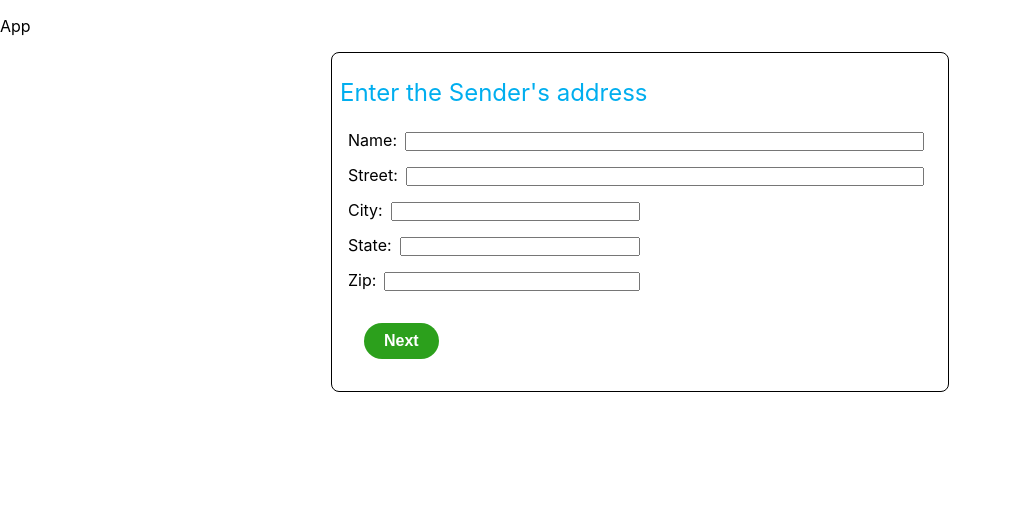
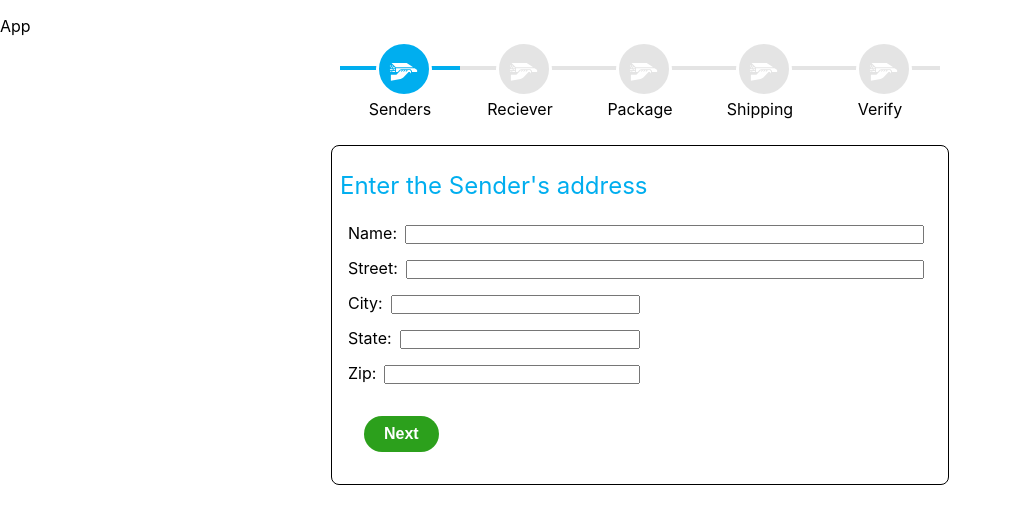
Before and after one commit to devpatelwebdeveloper/shipping-label-maker, a React (Vite) app: page / in a window 1280 px wide. Shown: the top 524 px of the page, without its empty margins (0-1012 px from the left). Built offline with nearby package versions, Linux system fonts and the light colour scheme.

Commit message:
steps setup done

```diff
--- /dev/null
+++ b/src/Components/ProgressBar/ProgressBar.jsx
@@ -0,0 +1,29 @@
+import React from 'react';
+import classNames from 'classnames/bind'
+import styles from "./ProgressBar.module.scss"
+
+const ProgressBar = ({steps}) => {
+  let cx = classNames.bind(styles)
+  return (
+    <div className={cx('custom-container')}>
+    <ul className={cx('steps-bar')}>
+      {steps.map(step => {
+        return (
+          <li
+            id={step.stepId}
+            key={step.stepId}
+            className={cx('step-item',step.stepSuccess)}
+            step-name={step.stepName}
+          >
+            <div>
+              <span className={cx('stepIcon')}>{step.stepIcon}</span>
+            </div>
+          </li>
+        )
+      })}
+    </ul>
+  </div>
+  )
+}
+
+export default ProgressBar;
--- /dev/null
+++ b/src/Components/ProgressBar/ProgressBar.module.scss
@@ -0,0 +1,101 @@
+$primary-blue: #00aeef;
+$stateItemColor: #fff;
+$coverColor: #e4e4e4;
+$textColor: #939393;
+$success-green: #43ac14;
+$successStatus: #43ac14;
+$waitStatus: #381e8a;
+$failStatus: #c6171b;
+$emptyStatus: #e4e4e4;
+
+@mixin set-step-status($statusColor, $statusSymbol, $statusWidth) {
+	&::before {
+		width: $statusWidth;
+		background-color: $statusColor;
+	}
+
+	& > div {
+		background-color: $statusColor;
+
+		& i::before {
+			content: $statusSymbol;
+		}
+	}
+}
+
+.steps-bar {
+	$stepSize: 50px;
+	position: relative;
+	display: table;
+	margin: ($stepSize/2) auto;
+	table-layout: fixed;
+	height: 4px;
+	width: 600px;
+	background-color: $coverColor;
+	padding-left: 0px;
+
+	.step-item {
+		display: table-cell;
+		position: relative;
+		width: 2%;
+		text-align: center;
+		height: 4px;
+
+		&::before {
+			content: "";
+			display: block;
+			width: 0%;
+			height: 100%;
+		}
+
+		&::after {
+			content: attr(step-name);
+			position: absolute;
+			top: ($stepSize/2)+8;
+			left: 0;
+			right: 0;
+			overflow: hidden;
+			text-overflow: ellipsis;
+		}
+
+		& > div {
+			$border-width: 8px;
+			position: absolute;
+			top: -($stepSize / 2);
+			margin-left: -($border-width * 3);
+			display: inline-block;
+			width: $stepSize;
+			height: $stepSize;
+			border-color: #fff;
+			border-style: solid;
+			// border-width: 0 $border-width 0 $border-width;
+			border-radius: 50%;
+			line-height: $stepSize;
+			text-align: center;
+			font-size: 1em;
+			color: $stateItemColor;
+		}
+
+		&.wait {
+			@include set-step-status($primary-blue, "\f0c3", 100%);
+		}
+
+		&.success {
+			@include set-step-status($success-green, "\f00c", 100%);
+		}
+
+		&.fail {
+			@include set-step-status($failStatus, "\f05e", 50%);
+		}
+
+		&.empty {
+			@include set-step-status($coverColor, "\f017", 0%);
+		}
+	}
+}
+
+.custom-container {
+	width: 100%;
+	margin: 30px auto;
+	padding-bottom: 20px;
+}
--- /dev/null
+++ b/src/Components/ProgressBar/index.js
@@ -0,0 +1 @@
+export { default } from "./ProgressBar";
--- a/src/Components/StepForm/ShippingForm.jsx
+++ b/src/Components/StepForm/ShippingForm.jsx
@@ -1,6 +1,8 @@
 import React from 'react';
 import { PackageInfo, ReviewInfo, RecieverStep, SenderStep,ShippingInfo } from "./Steps"
+import ProgressBar from "../ProgressBar"
 import { useVisualMode } from '../../Utils';
+import {sender} from "./icons"
 const ShippingForm = () => {
 
   const { mode, transition } = useVisualMode(1)
@@ -14,13 +16,52 @@ const ShippingForm = () => {
     transition(mode - 1)
   }
 
+  const handleSubmit=(event)=>{
+    event.preventDefault()
+
+  }
+  // Progress Bar Steps
+  const steps = [
+    {
+      stepSuccess: mode === 1 || mode > 1 ? "wait" : "empty",
+      stepId: "step-1",
+      stepName: "Senders",
+      stepIcon: sender,
+    },
+    {
+      stepSuccess: mode === 2 || mode > 2 ? "wait" : "empty",
+      stepId: "step-2",
+      stepName: "Reciever",
+      stepIcon: sender,
+    },
+    {
+      stepSuccess: mode === 3 || mode > 3 ? "wait" : "empty",
+      stepId: "step-3",
+      stepName: "Package",
+      stepIcon: sender,
+    },
+    {
+      stepSuccess: mode === 4 || mode > 4 ? "wait" : "empty",
+      stepId: "step-4",
+      stepName: "Shipping",
+      stepIcon: sender,
+    },
+    {
+      stepSuccess: mode === 5 || mode > 5 ? "wait" : "empty",
+      stepId: "step-5",
+      stepName: "Verify",
+      stepIcon: sender,
+    },
+  ]
+
   return (
     <div>
-      { mode === 1 && <SenderStep title="Enter the Sender's address"handleNext={handleNext} /> }
-      { mode===2 && <RecieverStep title="Enter the Reciever's address"handleNext={handleNext} handlePrevious={handlePrevious}/> }
-      {mode ===3 && <PackageInfo title="Enter Package information"handleNext={handleNext} handlePrevious={handlePrevious}/>}
-      {mode===4 && <ShippingInfo title="Shipping information"handleNext={handleNext} handlePrevious={handlePrevious}/>}
-      {mode===5 && <ReviewInfo title="Review information"/>}
+      <ProgressBar steps={steps}/>
+      { mode === 1 && <SenderStep title="Enter the Sender's address" handleNext={handleNext} /> }
+      { mode===2 && <RecieverStep title="Enter the Reciever's address" handleNext={handleNext} handlePrevious={handlePrevious}/> }
+      {mode ===3 && <PackageInfo title="Enter Package information" handleNext={handleNext} handlePrevious={handlePrevious}/>}
+      {mode===4 && <ShippingInfo title="Shipping information" handleNext={handleNext} handlePrevious={handlePrevious}/>}
+      {mode===5 && <ReviewInfo title="Review information" handlePrevious={handlePrevious} handleSubmit={handleSubmit}/>}
     </div>
   );
 }
--- a/src/Components/StepForm/Steps/ReviewInfo.jsx
+++ b/src/Components/StepForm/Steps/ReviewInfo.jsx
@@ -4,7 +4,7 @@ import styles from "../Step.module.scss"
 import Button from "../../Button"
 
 
-const ReviewInfo = ({title,handlePrevious,handleNext}) => {
+const ReviewInfo = ({title,handlePrevious,handleSubmit}) => {
   let cx = classNames.bind(styles);
 
 
@@ -20,7 +20,7 @@ const ReviewInfo = ({title,handlePrevious,handleNext}) => {
       </div>
     <div className={cx('button-container')}>
       <Button text="Previous" theme="secondary" onClick={handlePrevious}/>
-      <Button text="Next" theme="primary" onClick={handleNext}/>
+      <Button text="Print" theme="primary" onClick={handleSubmit}/>
     </div>
     </div>
 
--- /dev/null
+++ b/src/Components/StepForm/icons.jsx
@@ -0,0 +1,18 @@
+import React from "react"
+
+export const sender = (
+<svg fill="#ffffff" width="30" height="56" version="1.1" viewBox="0 0 100 100" xmlns="http://www.w3.org/2000/svg">
+ <g>
+  <path d="m4.6875 46.875h3.125v3.125h-3.125z"/>
+  <path d="m10.938 46.875h9.375v3.125h-9.375z"/>
+  <path d="m6.25 34.375h3.125v3.125h-3.125z"/>
+  <path d="m3.125 28.125h3.125v3.125h-3.125z"/>
+  <path d="m9.375 31.25h5.6016l-3.125-3.125h-2.4766z"/>
+  <path d="m12.5 37.5h7.8125v-0.91406l-2.2109-2.2109h-5.6016z"/>
+  <path d="m3.125 40.625h9.375v3.125h-9.375z"/>
+  <path d="m15.625 40.625h4.6875v3.125h-4.6875z"/>
+  <path d="m58.914 20.312 21.734 14.062h-58.125l-14.062-14.062zm14.523 33.902c0 0.20703-0.13672 0.39062-0.33594 0.45312-0.19922 0.058593-0.41406-0.019531-0.53125-0.19141l-2.5195-3.7812c-0.28906-0.43359-0.77734-0.69531-1.3008-0.69531h-3.125c-0.43359 0-0.84766 0.17969-1.1445 0.5l-15.789 17.004c-2.707 2.9297-6.2852 4.9102-10.199 5.6523l-32.242 6.2031v-19.984h17.188c0.41406 0 0.8125-0.16406 1.1055-0.45703l13.793-13.793c0.87891-0.88281 2.0703-1.3789 3.3164-1.375h1.4531l-3.582 3.582 2.2109 2.2109 5.7891-5.793h3.3945l-3.582 3.582 2.2109 2.2109 5.7891-5.793h3.3945l-3.582 3.582 2.2109 2.2109 5.7891-5.793h6.5195l3.7695 3.7734zm20.312-4.2148h-17.188v-3.125c0-0.41406-0.16406-0.8125-0.45703-1.1055l-4.6875-4.6875c-0.29297-0.29297-0.69141-0.45703-1.1055-0.45703h-28.66c-2.0742-0.003906-4.0625 0.81641-5.5273 2.2891l-7.0859 7.0859h-5.6016v-12.5h62.027l8.2852 5.5234z"/>
+ </g>
+</svg>
+
+)
```
